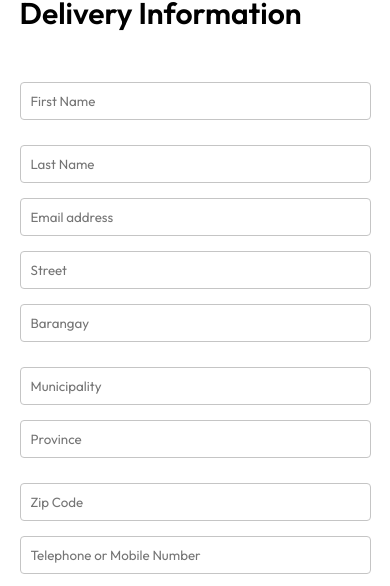
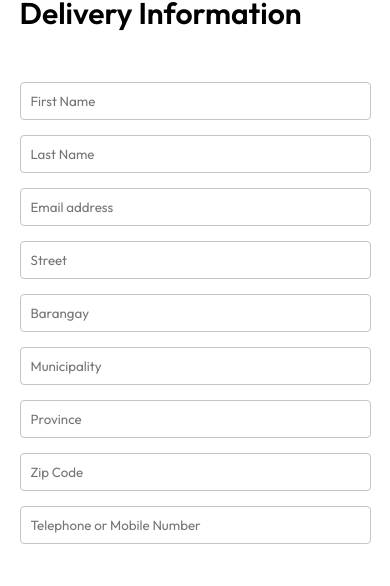
Before and after one commit to denetnet/moretrial, a React (Vite) app: page /order in a window 390 px wide. Shown: the part 190-776 px from the top of the page. Built offline with nearby package versions, Linux system fonts and the light colour scheme.

Commit message:
Deployed website

```diff
--- a/src/pages/PlaceOrder/PlaceOrder.css
+++ b/src/pages/PlaceOrder/PlaceOrder.css
@@ -58,5 +58,6 @@
 
     .place-order-left .multi-fields {
         flex-direction: column;
+        gap: 0px;
     }
 }
```
